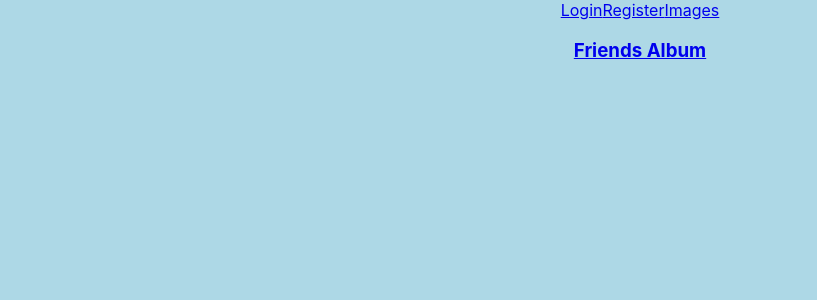
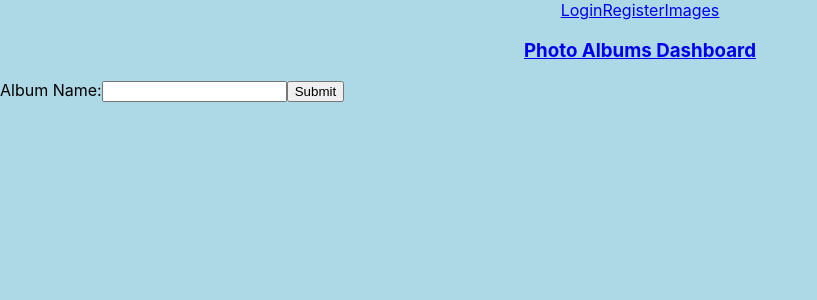
Before and after one commit to iampruven/vp-photo-album, a React (Create React App) app: page /newalbum in a window 1280 px wide. Shown: the top 300 px of the page, without its empty margins (0-817 px from the left). Built offline with nearby package versions, Linux system fonts and the light colour scheme; no server answers.

Commit message:
add new album components

```diff
--- a/src/Components/App/App.js
+++ b/src/Components/App/App.js
@@ -7,6 +7,8 @@ import RegistrationRoute from "../../Routes/RegistrationRoute/RegistrationRoute"
 import LoginRoute from "../../Routes/LoginRoute/LoginRoute";
 import DashboardRoute from "../../Routes/DashboardRoute/DashboardRoute";
 import NewPost from "../NewPost/NewPost";
+import NewAlbumRoute from "../../Routes/NewAlbumRoute/NewAlbumRoute";
+
 function App() {
   return (
     <main>
@@ -23,6 +25,7 @@ function App() {
               <Route exact path={'/login'} component={LoginRoute} />
               <Route exact path={'/register'} component={RegistrationRoute} />
               <Route exact path={'/newPost'} component={NewPost} />
+              <Route exact path={'/newalbum'} component={NewAlbumRoute} />
             </Switch>
           </Router>
         </div>
--- a/src/Components/Context/UserContext.js
+++ b/src/Components/Context/UserContext.js
@@ -67,7 +67,6 @@ export class UserProvider extends Component {
   };
 
   processLogin = (authToken) => {
-    console.log('helloooooooo')
     TokenService.saveAuthToken(authToken);
     const jwtPayload = TokenService.parseAuthToken();
     this.setUser({
--- a/src/Components/DashboardPage/DashboardPage.js
+++ b/src/Components/DashboardPage/DashboardPage.js
@@ -1,11 +1,12 @@
 import React from 'react';
 import { Link } from 'react-router-dom';
+import NewAlbumRoute from '../../Routes/NewAlbumRoute/NewAlbumRoute';
 
 export default class DashboardPage extends React.Component{
     render(){
         return(
             <div>
-                <Link to={'/newPost'}>Create New Post</Link>
+                <Link to="/newalbum">Create new album</Link>
             </div>
         )
     }
--- a/src/Components/Header/Header.js
+++ b/src/Components/Header/Header.js
@@ -41,11 +41,11 @@ export default class Header extends React.Component {
         <div className="centering">
           {TokenService.hasAuthToken() ? (
             <Link to={"/dashboard"}>
-              <h1>Friends Album</h1>
+              <h1>Photo Albums Dashboard</h1>
             </Link>
           ) : (
             <Link to={"/"}>
-              <h1>Friends Album</h1>
+              <h1>Photo Albums Dashboard</h1>
             </Link>
           )}
         </div>
--- /dev/null
+++ b/src/Components/NewAlbumForm/NewAlbumForm.js
@@ -0,0 +1,32 @@
+import React from "react";
+
+export default class NewAlbumForm extends React.Component {
+  state = {
+    album: "",
+  };
+
+  updateAlbumName = (name) => {
+    this.setState({ album: name });
+  };
+  submitNewAlbum = (ev) => {
+    ev.preventDefault();
+    //make api request here
+  };
+
+  render() {
+    return (
+      <section>
+        <form onSubmit={ev=>this.submitNewAlbum(ev)}>
+          <label htmlFor="album-name">Album Name:</label>
+          <input
+            id="album-name"
+            name="album-name"
+            value={this.state.album}
+            onChange={(e) => this.updateAlbumName(e.target.value)}
+          />
+          <button>Submit</button>
+        </form>
+      </section>
+    );
+  }
+}
--- /dev/null
+++ b/src/Routes/NewAlbumRoute/NewAlbumRoute.js
@@ -0,0 +1,15 @@
+import React from 'react';
+import NewAlbumForm from '../../Components/NewAlbumForm/NewAlbumForm';
+
+
+
+export default class NewAlbumRoute extends React.Component{
+
+    render(){
+        return(
+            <section>
+                <NewAlbumForm />
+            </section>
+        )
+    }
+};
```
